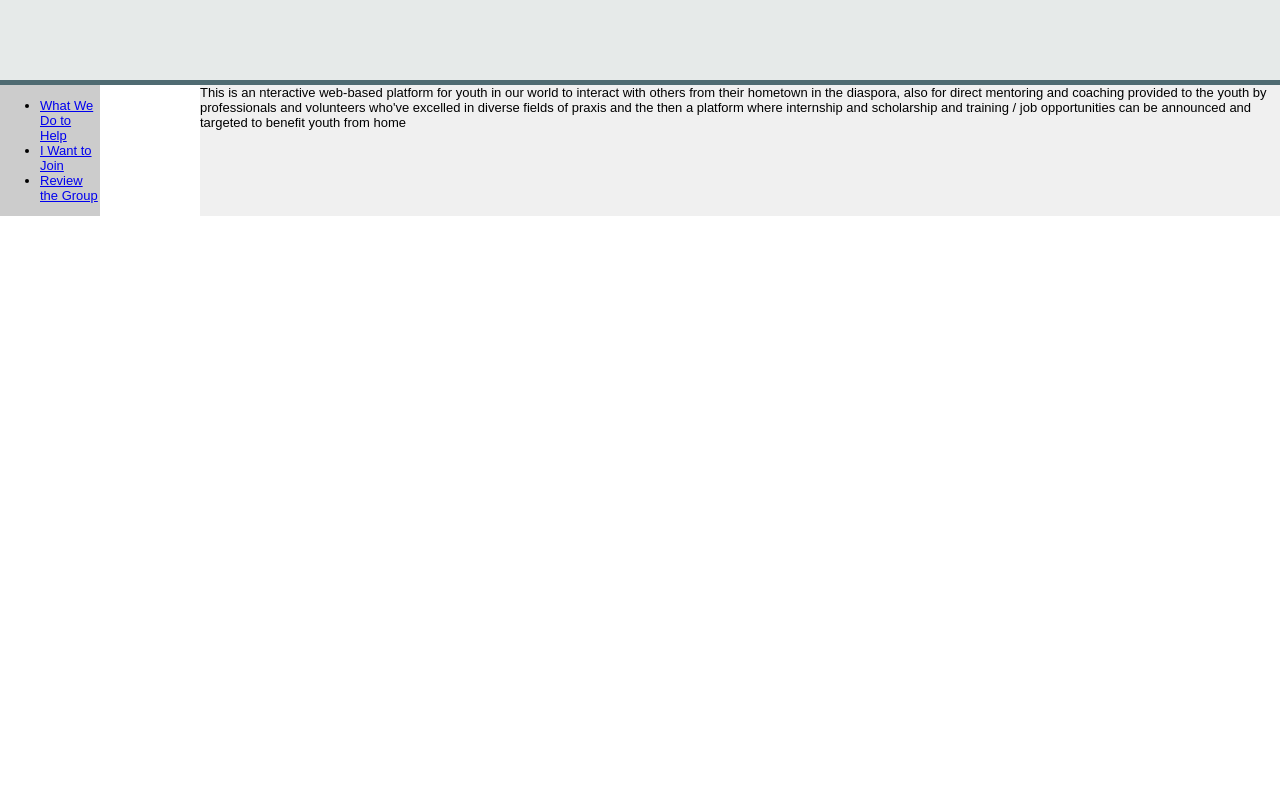
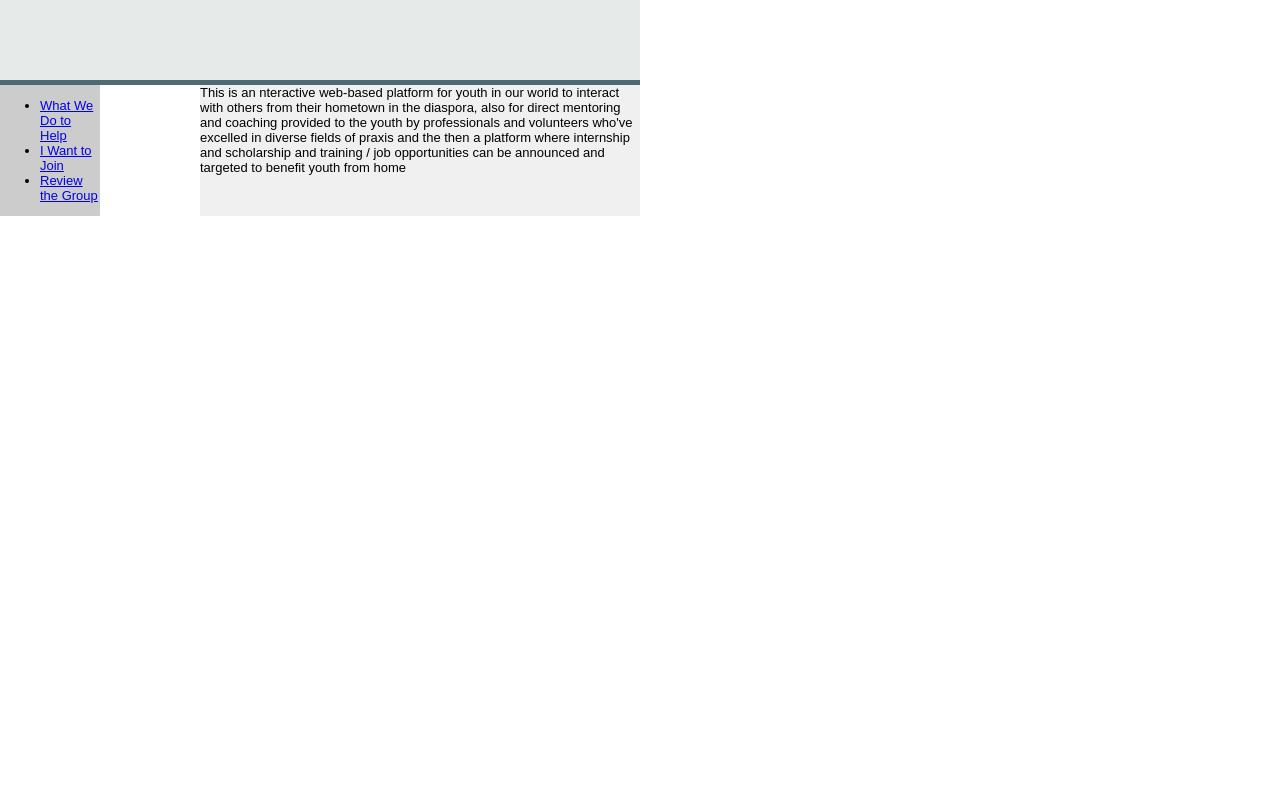
Before and after one commit to hicommission/hicommission.github.io, a PHP site: page / in a window 1280 px wide. Run offline with PHP 8.4, Linux system fonts and the light colour scheme; some libraries are stand-ins or nearby versions.

Commit message:
Update style.css

```diff
--- a/css/style.css
+++ b/css/style.css
@@ -11,7 +11,7 @@ body {
    margin: 0;
    padding: 0;
    height: 100%;
-   width: 100%;
+   width: 50%;
    background-color: white;
    overflow: scroll;
    overflow-x: hidden;
@@ -27,6 +27,7 @@ body {
    color: #4f6b72;
    background: #E6EAE9;
    border-width: 0px 0px 5px 0px;
+   text: Tribe of Juda Self Help Portal;
 }
 #page {
     margin-left: 200px;
```
